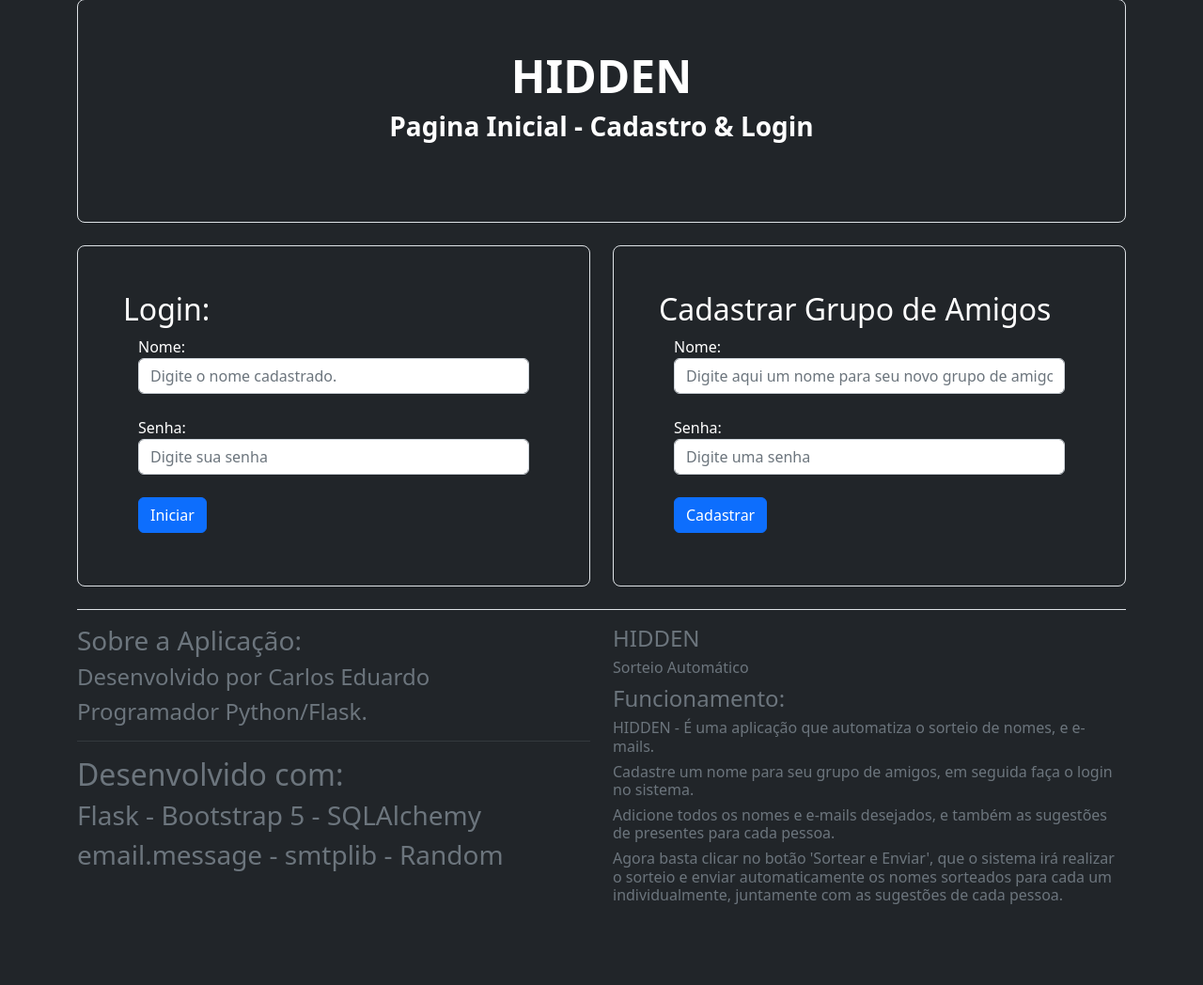
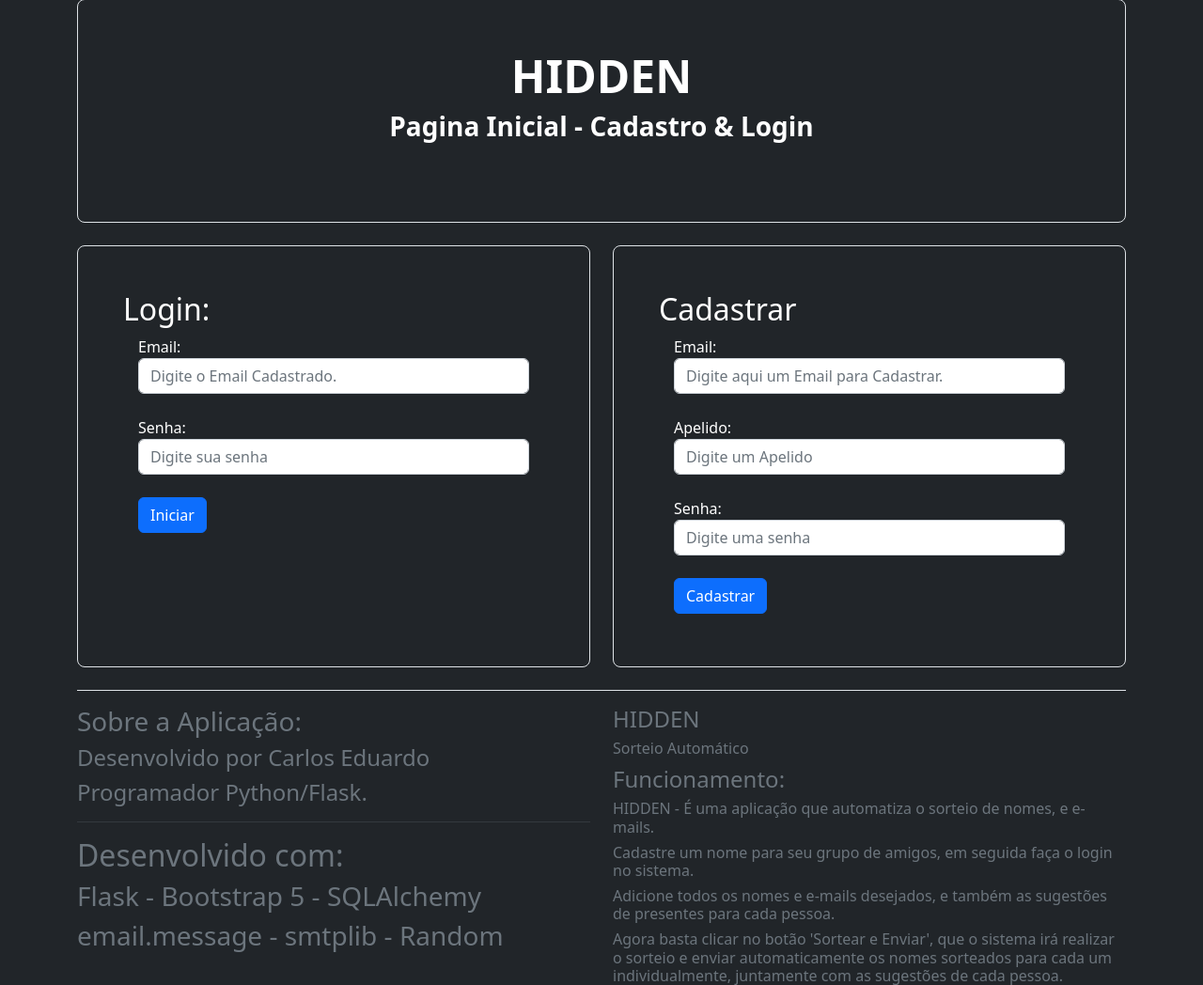
Before and after one commit to CarlosEduardosp/webhidden, a Flask app: page / in a window 1280 px wide. Shown: the part 25-1073 px from the top of the page at 94% size. Before the commit the page ends 987 px from the top, so only its background shows below. Run offline with Flask 3, Linux system fonts and the light colour scheme.

Commit message:
mudança na tela de login

```diff
--- a/app.py
+++ b/app.py
@@ -23,7 +23,7 @@ db.init_app(app)
 def chave_estrangeira(nome_usuario):
     usuarios = db.session.execute(db.select(usuario)).all()
     for pessoas in usuarios:
-        if nome_usuario == pessoas[0].nome:
+        if nome_usuario == pessoas[0].apelido:
             chave = pessoas[0].id
             return chave
 
@@ -46,14 +46,15 @@ class user(db.Model):
 
 class usuario(db.Model):
     id = db.Column(db.Integer, primary_key=True)
-    nome = db.Column(db.String, unique=False, nullable=False)
+    email = db.Column(db.String, unique=False, nullable=False)
     senha = db.Column(db.String, unique=False, nullable=False)
+    apelido = db.Column(db.String, unique=False, nullable=False)
 
 
-    def __init__(self, nome, senha):
-        self.nome = nome
+    def __init__(self, email, senha, apelido):
+        self.email = email
         self.senha = senha
-
+        self.apelido = apelido
 
 @app.route('/home/<nome_usuario>', methods=['GET', 'POST'])
 def home(nome_usuario):
@@ -97,7 +98,7 @@ def home(nome_usuario):
     return render_template('home.html', nome_usuario=nome_usuario)
 
 
-@app.route('/lista<nome_usuario>', methods=['GET','POST'])
+@app.route('/lista/<nome_usuario>', methods=['GET','POST'])
 def lista(nome_usuario):
     chave = chave_estrangeira(nome_usuario)
 
@@ -190,13 +191,14 @@ def editar(id,nome_usuario):
 def cadastrar():
     cont = 0
     if request.method == 'POST':
-        nome = request.form.get('nome').title()
+        email = request.form.get('email')
         senha = request.form.get('password')
+        apelido = request.form.get('apelido').title()
         usuarios = db.session.execute(db.select(usuario)).all()
 
-    if nome and senha:
+    if email and senha:
         for pessoas in usuarios:
-            if nome == pessoas[0].nome:
+            if email == pessoas[0].email:
                 cont = 1
                 break
             else:
@@ -206,18 +208,18 @@ def cadastrar():
         if cont == 1:
             flash('Padrão já existente, favor digite outro')
         elif cont == 0:
-            pessoa = usuario(nome, senha)
+            pessoa = usuario(email, senha, apelido)
             db.session.add(pessoa)
             db.session.commit()
-            mensagem = f'{nome}, Foi Cadastrado com Sucesso.'
+            mensagem = f'{email}, Foi Cadastrado com Sucesso.'
             flash(mensagem)
 
 
-    elif nome and not senha:
+    elif email and not senha:
         mensagem = 'Por Favor Digite o Campo: SENHA'
         flash(mensagem)
 
-    elif senha and not nome:
+    elif senha and not email:
         mensagem = 'Por Favor Digite o Campo: NOME'
         flash(mensagem)
 
@@ -226,19 +228,19 @@ def cadastrar():
 
 @app.route('/', methods=['GET', 'POST'])
 def login():
-    nome = None
+    email = None
     senha = None
     if request.method == 'POST':
-        nome = request.form.get('nome').title()
+        email = request.form.get('email')
         senha = request.form.get('password')
 
     usuarios = db.session.execute(db.select(usuario)).all()
     mensagem = ''
     for pessoa in usuarios:
-        if nome:
-            if nome == pessoa[0].nome and senha == pessoa[0].senha:
-                return redirect(url_for('home', nome_usuario=nome))
-            elif nome != pessoa[0].nome or senha != pessoa[0].senha:
+        if email:
+            if email == pessoa[0].email and senha == pessoa[0].senha:
+                return redirect(url_for('home', nome_usuario=pessoa[0].apelido))
+            elif email != pessoa[0].email or senha != pessoa[0].senha:
                 mensagem = 'Usuário Inválido!! Ou Senha Incorreta!! Tente Outra Vez'
     flash(mensagem)
 
--- a/templates/login.html
+++ b/templates/login.html
@@ -80,7 +80,7 @@
           <form class="form-inline" action="{{url_for('login')}}" method='POST'>
             <div class="form-group mx-sm-3 mb-2">
 
-            Nome:  <input type="text" class="form-control" name="nome" placeholder="Digite o nome cadastrado.">
+            Email:  <input type="text" class="form-control" name="email" placeholder="Digite o Email Cadastrado.">
             <br>
 
             Senha:<input type="password" class="form-control" name="password" placeholder="Digite sua senha">
@@ -93,11 +93,13 @@
       </div>
       <div class="col-md-6">
         <div class="h-100 p-5 bg-dark text-white border rounded-3">
-          <h2>Cadastrar Grupo de Amigos</h2>
+          <h2>Cadastrar</h2>
          <form class="form-inline" action="{{url_for('cadastrar')}}" method='POST'>
             <div class="form-group mx-sm-3 mb-2">
 
-            Nome:  <input type="text" class="form-control" name="nome" placeholder="Digite aqui um nome para seu novo grupo de amigos.">
+            Email:  <input type="text" class="form-control" name="email" placeholder="Digite aqui um Email para Cadastrar.">
+            <br>
+            Apelido:  <input type="text" class="form-control" name="apelido" placeholder="Digite um Apelido">
             <br>
             Senha:<input type="password" class="form-control" name="password" placeholder="Digite uma senha">
             <br> <button type="submit"  class="btn btn-primary" required>Cadastrar</button>
```
Also changed, not shown: instance/project.db.
